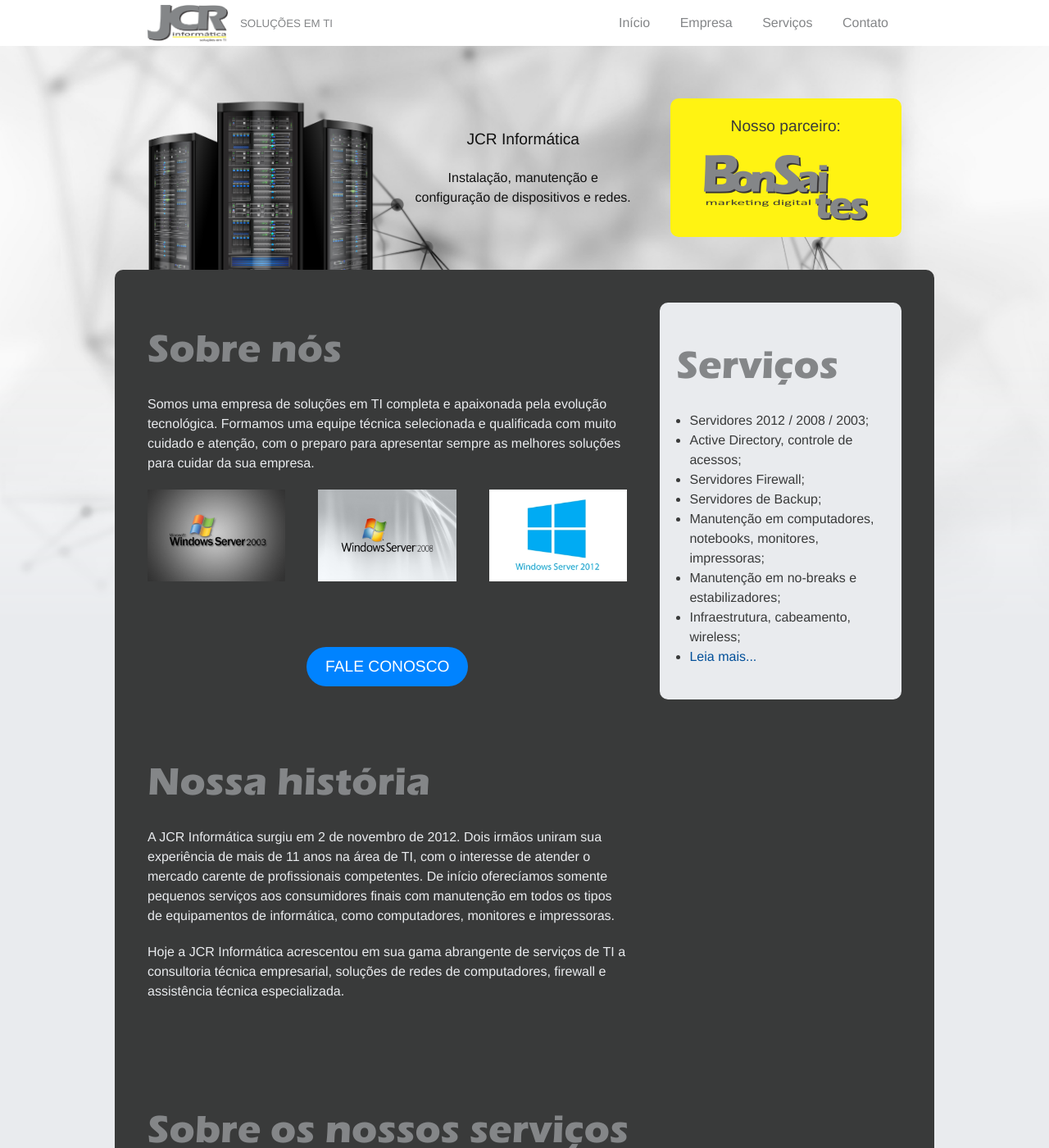
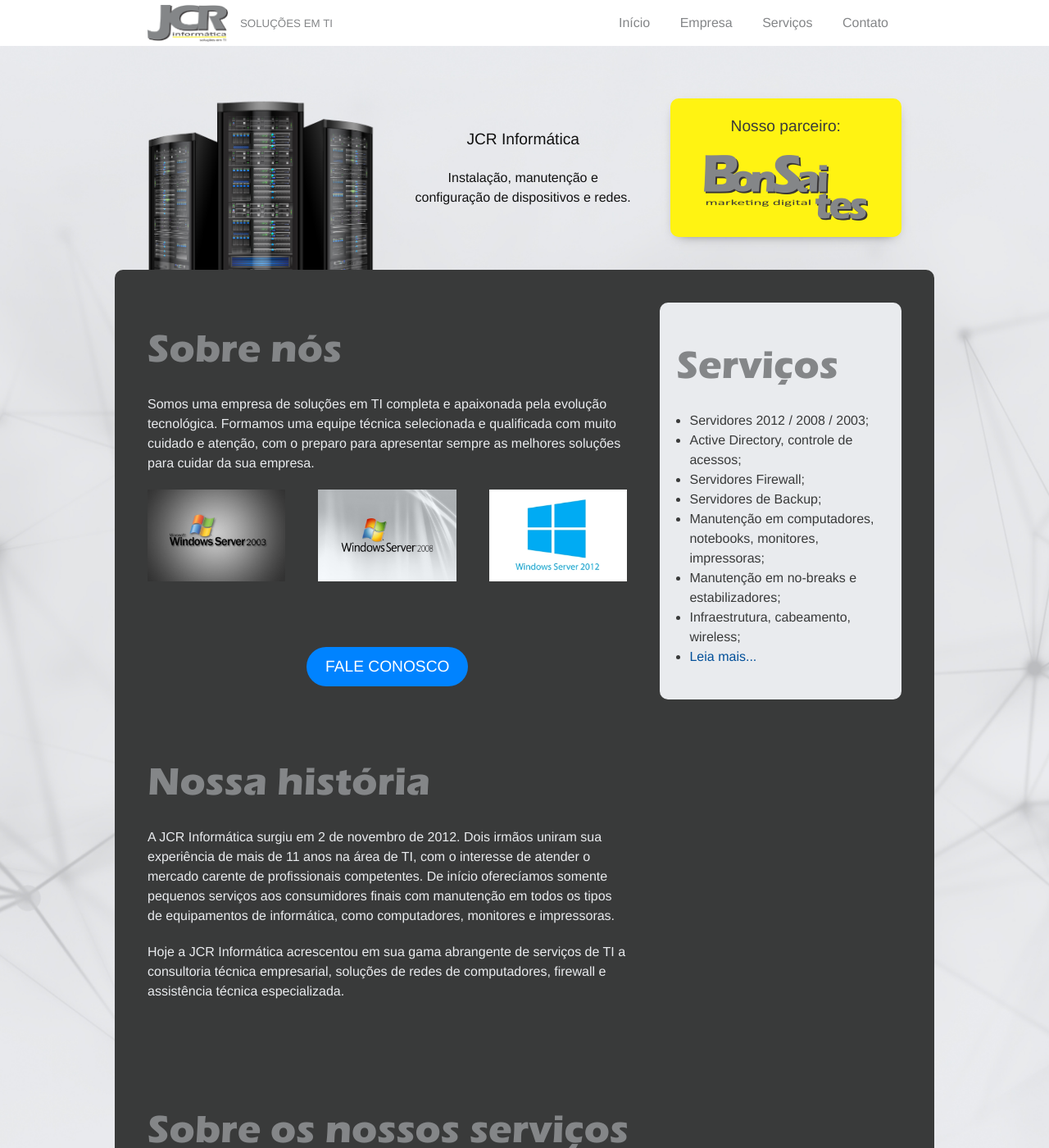
Before and after one commit to JCRInformatica/JCRInformatica.github.io, a Jekyll site: the page built from index.html, in a window 1280 px wide and 1400 px high. Shown: the whole window at 82% size. Built offline with Jekyll 4.4.1, drawn with Linux system fonts in a browser that asks for light colours.

Commit message:
Corte da imagem de fundo

```diff
--- a/_includes/header.html
+++ b/_includes/header.html
@@ -6,7 +6,7 @@
     <a class="site-title page-link" href="{{ site.baseurl }}/"><img src="{{ '/img/Logo-JCR.png' }}" alt="{{ site.title }}"> <small>SOLUÇÕES EM TI</small></a>
 
     <nav class="site-nav">
-      <a href="#" class="menu-icon">
+      <a href="#&times;" class="menu-icon">
         <svg viewBox="0 0 18 15">
           <path fill="#424242" d="M18,1.484c0,0.82-0.665,1.484-1.484,1.484H1.484C0.665,2.969,0,2.304,0,1.484l0,0C0,0.665,0.665,0,1.484,0 h15.031C17.335,0,18,0.665,18,1.484L18,1.484z"/>
           <path fill="#424242" d="M18,7.516C18,8.335,17.335,9,16.516,9H1.484C0.665,9,0,8.335,0,7.516l0,0c0-0.82,0.665-1.484,1.484-1.484 h15.031C17.335,6.031,18,6.696,18,7.516L18,7.516z"/>
--- a/_sass/_base.sass
+++ b/_sass/_base.sass
@@ -10,8 +10,6 @@ body, h1, h2, h3, h4, h5, h6, p, blockquote, pre, hr, dl, dd, ol, ul, figure
 body
     font: $base-font-weight #{$base-font-size}/#{$base-line-height} $base-font-family
     color: $text-color
-    background: $background-color url('../img/bg-grey.png') no-repeat top center
-    background-size: 100% auto
     -webkit-text-size-adjust: 100%
     -webkit-font-feature-settings: "kern" 1
     -moz-font-feature-settings: "kern" 1
@@ -20,6 +18,10 @@ body
     font-kerning: normal
 
     box-sizing: border-box
+    background: $background-color url('../img/bg-grey.jpg') no-repeat center top
+    background-size: 150% auto
+    +media-query($content-width)
+        background-size: contain
 
     *
         box-sizing: inherit
--- a/_sass/_layout.sass
+++ b/_sass/_layout.sass
@@ -27,6 +27,10 @@
         height: 80%
         width: auto
         margin-right: $spacing-unit / 4
+
+    +media-query($content-width)
+        small
+            display: none
 
 .site-nav
     float: right
@@ -90,6 +94,9 @@
         color: $grey-color-light
         padding: $spacing-unit
 
+        +media-query($on-laptop)
+            padding: $spacing-unit / 2
+
         h1, h2, h3, h4, h5, h6
             color: $grey-color
             font-family: 'Eras Bold ITC', sans-serif
@@ -148,6 +155,7 @@
         color: $grey-color-dark
         padding: $spacing-unit / 2
         border-radius: $spacing-unit / 4
+        box-shadow: 0 5px 15px -10px $grey-color-dark
 
         +media-query($on-palm)
             align-self: stretch
```
Also changed, not shown: img/bg-cyan.png (deleted), img/bg-grey.jpg (added), img/bg-grey.png (deleted).
